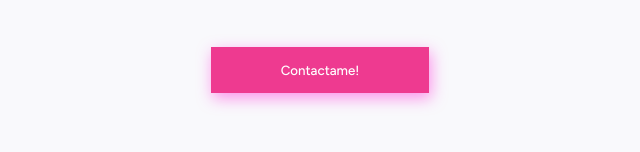
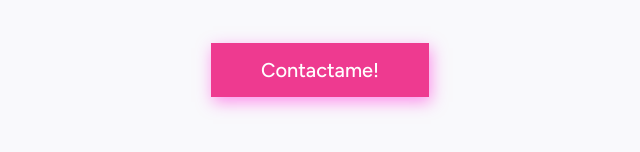
Before and after one commit to DiegoInsa/portfolio-jess, a plain HTML site: page index.html in a window 1280 px wide. Shown: the part 814-966 px from the top of the page, 104-744 px from the left. Drawn offline with Linux system fonts and the light colour scheme.

Commit message:
Update style.css

```diff
--- a/style.css
+++ b/style.css
@@ -25,6 +25,7 @@ body{
 }
 
 .logo{
+    display: flex;
     width: 50px;
     margin: 0 1em;
 }
@@ -87,10 +88,12 @@ body{
 }
 
 .lf .button-contact{
+    font-family: 'Figtree', sans-serif;
     background-color: #EE3A90;
-    font-family: 'Figtree', sans-serif;
-    padding: 15px 70px;
     color: white;
+    padding: 15px 50px;
+    font-size: 20px;
+    font-weight: 500;
     border: none;
     box-shadow: 2px 5px 15px rgba(255, 39, 219, 0.5);
 }
```
